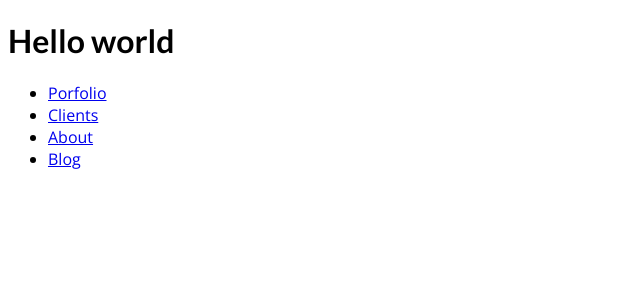
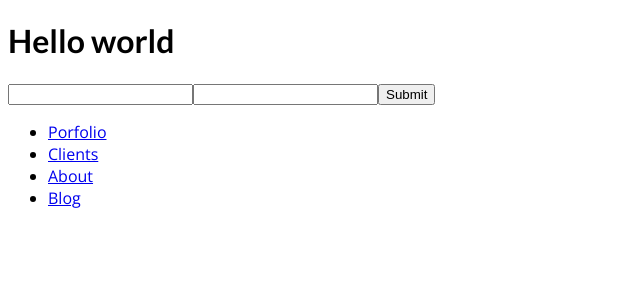
Before and after one commit to damienteo/next-refresh, a Next.js app: page / in a window 1280 px wide. Shown: the top 300 px of the page, without its empty margins (0-640 px from the left). Built offline with nearby package versions, Linux system fonts and the light colour scheme.

Commit message:
Add API route

```diff
--- a/pages/_app.tsx
+++ b/pages/_app.tsx
@@ -1,6 +1,17 @@
 import "@/styles/globals.css";
 import type { AppProps } from "next/app";
+import Head from "next/head";
 
 export default function App({ Component, pageProps }: AppProps) {
-  return <Component {...pageProps} />;
+  return (
+    <>
+      <Head>
+        <meta
+          name="viewport"
+          content="initial-scale=1.0,  width=device-width"
+        />
+      </Head>
+      <Component {...pageProps} />
+    </>
+  );
 }
--- /dev/null
+++ b/pages/api/feedback.ts
@@ -0,0 +1,17 @@
+// Next.js API route support: https://nextjs.org/docs/api-routes/introduction
+import type { NextApiRequest, NextApiResponse } from "next";
+
+type Data = {
+  id: string;
+  email: string;
+  feedback: string;
+};
+
+export default function handler(
+  req: NextApiRequest,
+  res: NextApiResponse<Data>
+) {
+  const { email, feedback } = req.body;
+  const id = new Date().toISOString();
+  res.status(200).json({ id, email, feedback });
+}
--- a/pages/clients/[id]/index.tsx
+++ b/pages/clients/[id]/index.tsx
@@ -6,6 +6,7 @@ export default function Client(
 ) {
   const { params } = props;
   console.log({ params });
+
   return (
     <div>
       <h1>Client Page</h1>
--- a/pages/index.tsx
+++ b/pages/index.tsx
@@ -1,7 +1,8 @@
 import Link from "next/link";
 import path from "path";
 import fs from "fs/promises";
-import { json } from "stream/consumers";
+import Head from "next/head";
+import { useRef } from "react";
 
 export default function Home(props: {
   products: { link: string; name: string }[];
@@ -9,9 +10,41 @@ export default function Home(props: {
 }) {
   const { products } = props;
 
+  const emailInputRef = useRef<HTMLInputElement>(null);
+  const feedbackInputRef = useRef<HTMLInputElement>(null);
+
+  const submitFormHandler = async (event: React.FormEvent) => {
+    event.preventDefault();
+
+    const email = emailInputRef.current?.value || "";
+    const feedback = feedbackInputRef.current?.value || "";
+
+    fetch("/api/feedback", {
+      method: "post",
+      headers: { "Content-Type": "application/json" },
+      body: JSON.stringify({
+        email,
+        feedback,
+      }),
+    })
+      .then((response) => response.json())
+      .then((data) => console.log({ data }));
+  };
+
   return (
     <div>
+      <Head>
+        <title>Homepage</title>
+        <meta name="Homepage" content="Main Info" />
+      </Head>
+
       <h1>Hello world</h1>
+
+      <form onSubmit={submitFormHandler}>
+        <input name="email" ref={emailInputRef} />
+        <input name="feedback" ref={feedbackInputRef} />
+        <button type="submit">Submit</button>
+      </form>
 
       <ul>
         {products?.map((product: { link: string; name: string }) => (
```
